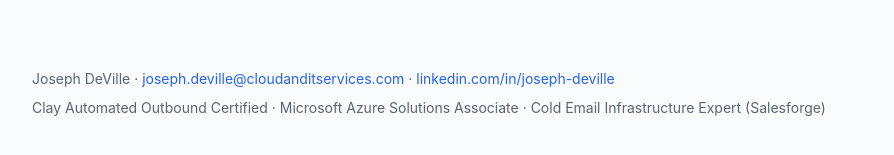
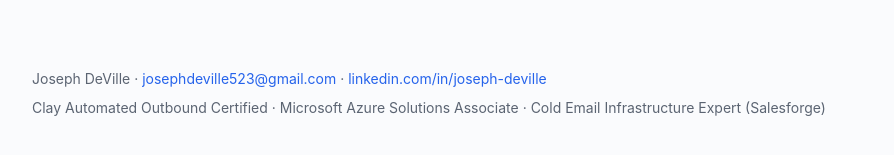
Before and after one commit to josephdeville/josephdeville.github.io, a plain HTML site: page index.html in a window 1280 px wide. Shown: the part 2652-2807 px from the top of the page, without its empty margins (192-1086 px from the left). Drawn offline with Linux system fonts and the light colour scheme.

Commit message:
Contact: personal email

```diff
--- a/index.html
+++ b/index.html
@@ -55,7 +55,7 @@ footer a{color:var(--accent);text-decoration:none}
   <h1>Joseph DeVille</h1>
   <p class="sub">I build the internal systems, applications, and AI-powered workflows that make go-to-market teams faster. Instrumented, validated before they touch users, and safe against the databases they read and write.</p>
   <div class="cta">
-    <a class="btn primary" href="mailto:joseph.deville@cloudanditservices.com">Email me</a>
+    <a class="btn primary" href="mailto:josephdeville523@gmail.com">Email me</a>
     <a class="btn ghost" href="https://www.linkedin.com/in/joseph-deville/">LinkedIn</a>
     <a class="btn ghost" href="https://github.com/josephdeville">GitHub</a>
   </div>
@@ -134,7 +134,7 @@ footer a{color:var(--accent);text-decoration:none}
 </section>
 
 <footer>
-  <p>Joseph DeVille · <a href="mailto:joseph.deville@cloudanditservices.com">joseph.deville@cloudanditservices.com</a> · <a href="https://www.linkedin.com/in/joseph-deville/">linkedin.com/in/joseph-deville</a></p>
+  <p>Joseph DeVille · <a href="mailto:josephdeville523@gmail.com">josephdeville523@gmail.com</a> · <a href="https://www.linkedin.com/in/joseph-deville/">linkedin.com/in/joseph-deville</a></p>
   <p style="margin-top:6px">Clay Automated Outbound Certified · Microsoft Azure Solutions Associate · Cold Email Infrastructure Expert (Salesforge)</p>
 </footer>
 
```
